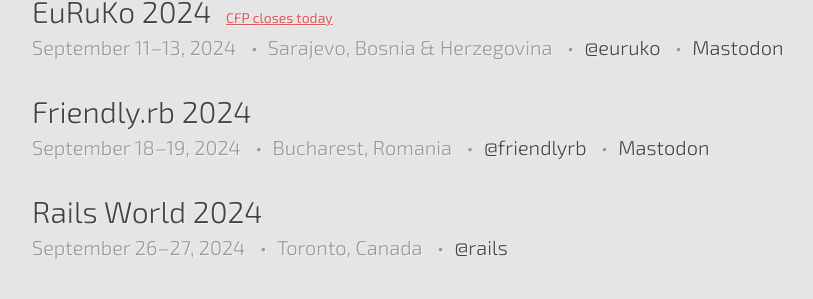
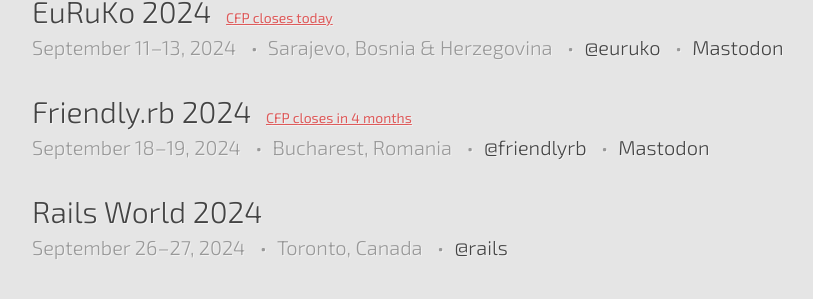
Before and after one commit to ruby-conferences/ruby-conferences.github.io, a Jekyll site: the page built from index.html, in a window 1280 px wide and 900 px high, scrolled down 1818 px. Shown: the part 151-450 px from the top of the window, without its empty margins (208-1021 px from the left). Built offline with Jekyll 4.4.1, drawn with Linux system fonts in a browser that asks for light colours.

Commit message:
Add Friendly.rb 2024 CFP (#596)

```diff
--- a/_data/conferences.yml
+++ b/_data/conferences.yml
@@ -2612,6 +2612,9 @@
   url: https://friendlyrb.com/
   twitter: friendlyrb
   mastodon: https://ruby.social/@friendlyrb
+  cfp_phrase: CFP closes
+  cfp_date: 2024-08-01
+  cfp_link: https://friendlyrb.com/cfp
 
 - name: Rails World 2024
   location: Toronto, Canada
```
